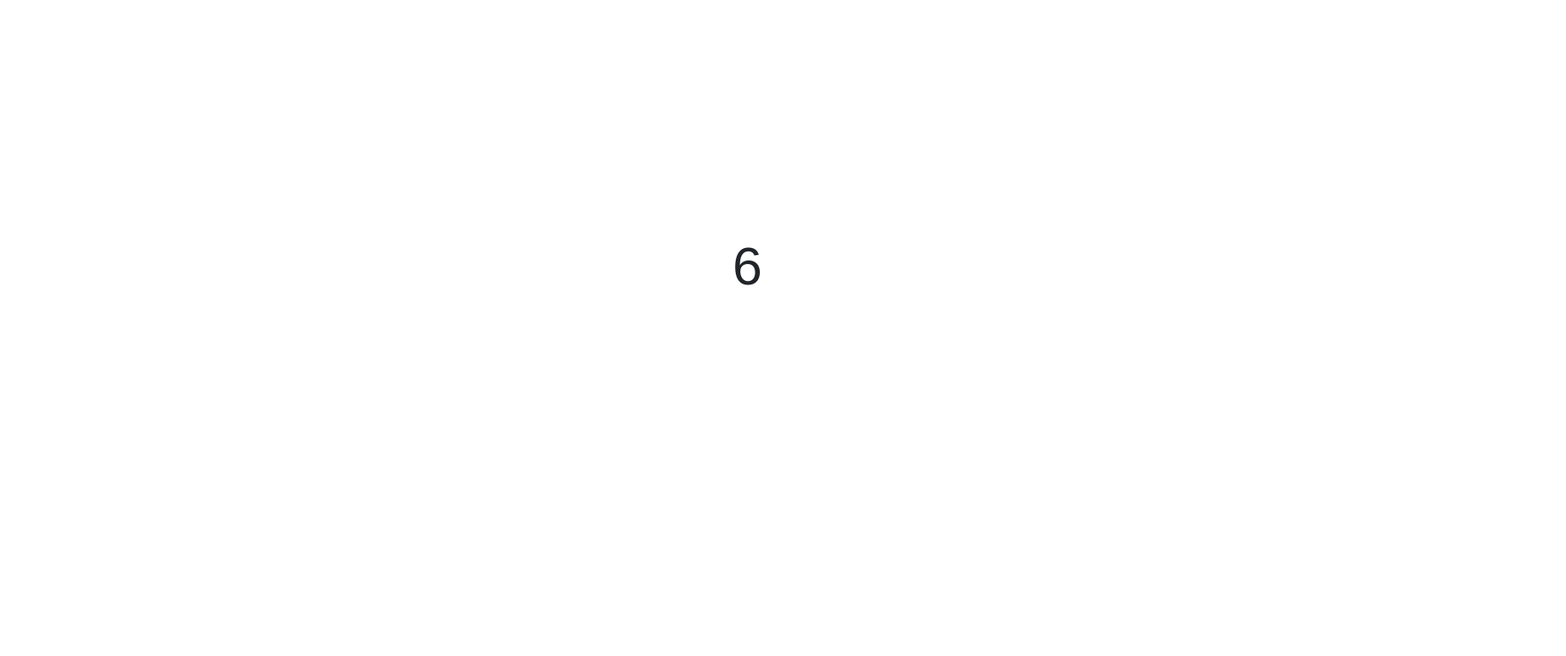
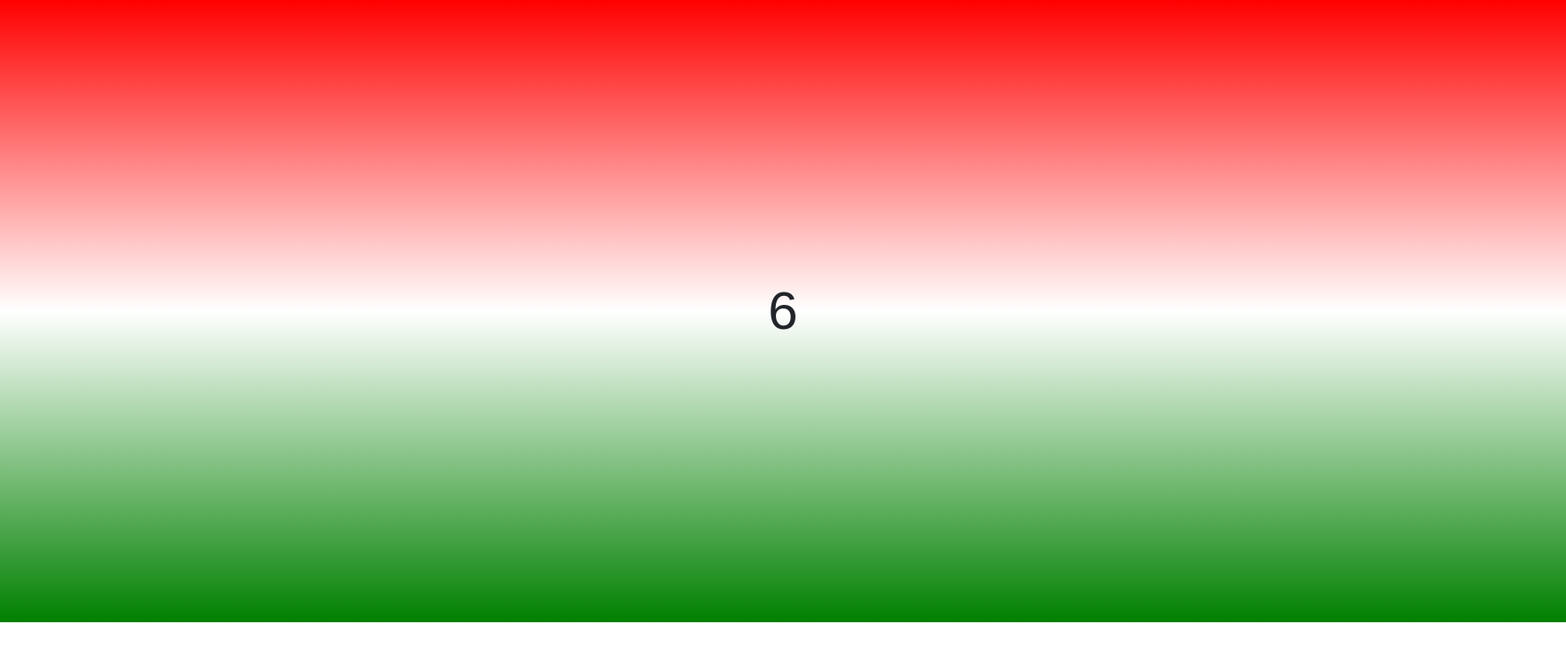
Before and after one commit to mohamedsalahudeen010/task9---callback-hell, a plain HTML site: page index.html in a window 1280 px wide. Shown: the whole page at 89% size, 1760 px wide, since content can reach past the window. Drawn offline with nearby package versions, Linux system fonts and the light colour scheme.

Commit message:
Update style.css

```diff
--- a/style.css
+++ b/style.css
@@ -3,9 +3,10 @@
     align-content: center;
     justify-content: center;
     font-size: 60px;
-    width:210vh;
-    height: 500px;
+    width:220vh;
+    height: 700px;
     align-items: center;
     font-family: Arial, Helvetica, sans-serif;
-    margin-top: 50px;
+    background-image: linear-gradient(red,white,green);
+
 }
```
